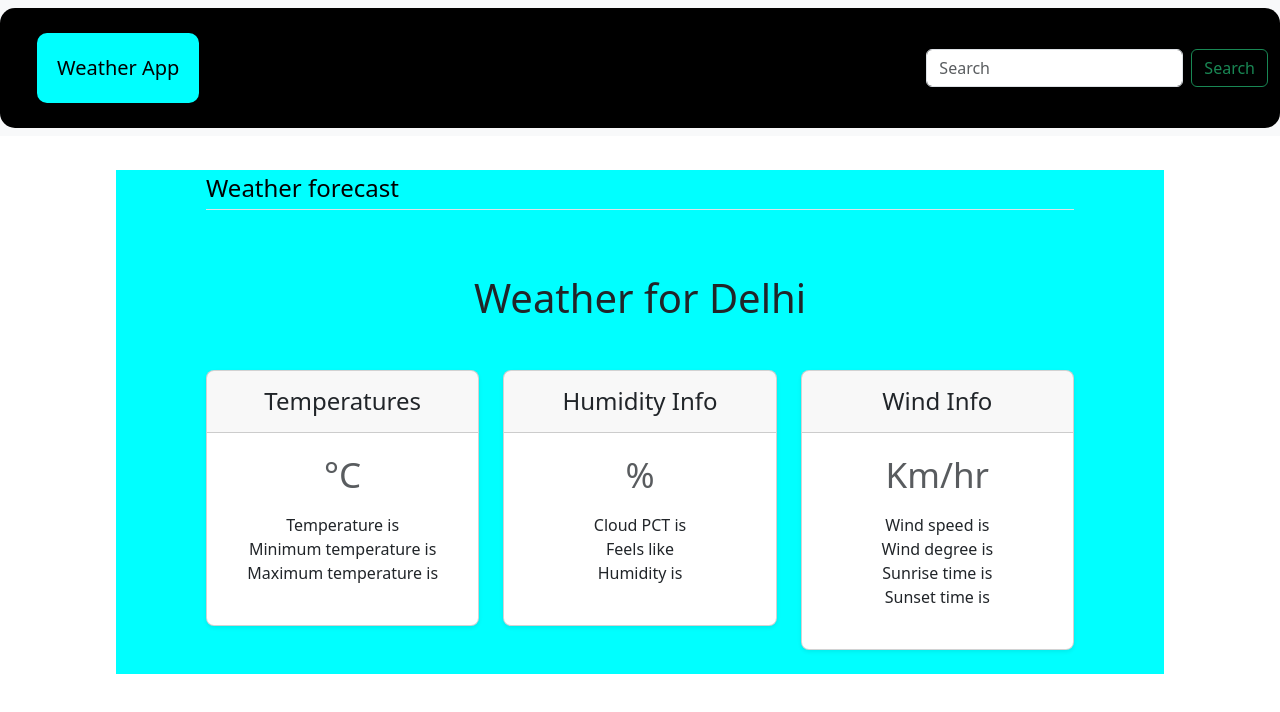
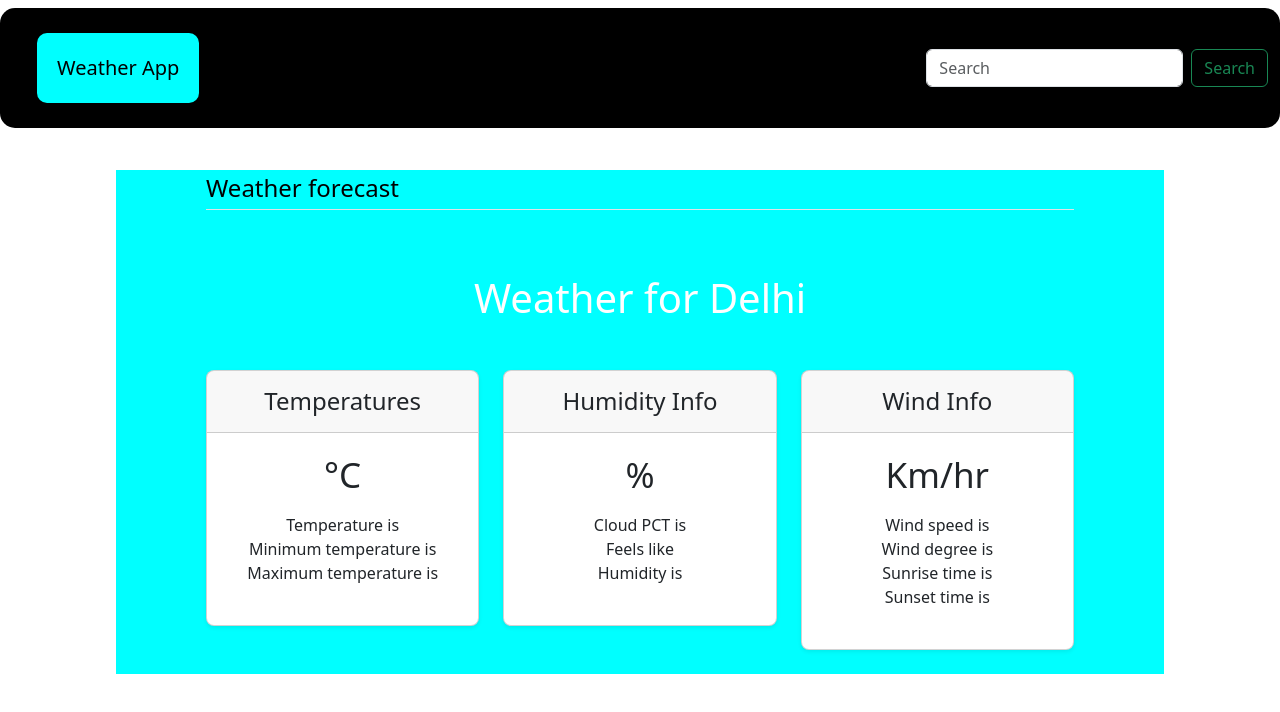
Before and after one commit to Ananta2545/Weatherapplication, a plain HTML site: page index.html in a window 1280 px wide. Drawn offline with nearby package versions, Linux system fonts and the light colour scheme; no server answers.

Commit message:
designed again

```diff
--- a/index.html
+++ b/index.html
@@ -8,7 +8,7 @@
     <link rel="stylesheet" href="styles.css">
   </head>
   <body>
-    <nav id="nav_bar" class="navbar navbar-expand-lg bg-body-tertiary">
+    <nav id="nav_bar" class="navbar navbar-expand-lg">
         <div class="container-fluid">
           <a id="Weather_app" class="navbar-brand" href="#">Weather App</a>
           <button class="navbar-toggler" type="button" data-bs-toggle="collapse" data-bs-target="#navbarSupportedContent" aria-controls="navbarSupportedContent" aria-expanded="false" aria-label="Toggle navigation">
@@ -118,7 +118,7 @@
             </div>
 
             <div class="pricing-header p-3 pb-md-4 mx-auto text-center">
-              <h1 class="my-4">Weather for <span id="cityName"></span></h1>
+              <h1 class="my-4" style="color:white">Weather for <span id="cityName"></span></h1>
               <!-- <h1 class="display-4 fw-normal text-body-emphasis">Pricing</h1>
               <p class="fs-5 text-body-secondary">Quickly build an effective pricing table for your potential customers with this Bootstrap example. It’s built with default Bootstrap components and utilities with little customization.</p> -->
             </div>
@@ -132,7 +132,7 @@
                     <h4 class="my-0 fw-normal">Temperatures</h4>
                   </div>
                   <div class="card-body">
-                    <h1 class="card-title pricing-card-title"><span id="temp2"></span><small class="text-body-secondary fw-light">°C</small></h1>
+                    <h1 class="card-title pricing-card-title"><span id="temp2"></span><small class="fw-light">°C</small></h1>
                     <ul class="list-unstyled mt-3 mb-4">
                       <li>Temperature is <span id="temp"></span></li>
                       <li>Minimum temperature is <span id="min_temp"></span></li>
@@ -149,7 +149,7 @@
                     <h4 class="my-0 fw-normal">Humidity Info</h4>
                   </div>
                   <div class="card-body">
-                    <h1 class="card-title pricing-card-title"><span id="humidity2"></span><small class="text-body-secondary fw-light"> %</small></h1>
+                    <h1 class="card-title pricing-card-title"><span id="humidity2"></span><small class="fw-light"> %</small></h1>
                     <ul class="list-unstyled mt-3 mb-4">
                       <li>Cloud PCT is <span id="cloud_pct"></span></li>
                       <li>Feels like <span id="feels_like"></span></li>
@@ -165,7 +165,7 @@
                     <h4 class="my-0 fw-normal">Wind Info</h4>
                   </div>
                   <div class="card-body">
-                    <h1 class="card-title pricing-card-title"><span id="wind_speed2"></span><small class="text-body-secondary fw-light"> Km/hr</small></h1>
+                    <h1 class="card-title pricing-card-title"><span id="wind_speed2"></span><small class="fw-light"> Km/hr</small></h1>
                     <ul class="list-unstyled mt-3 mb-4">
                       <li>Wind speed is <span id="wind_speed"></span></li>
                       <li>Wind degree is <span id="wind_degrees"></span></li>
```
